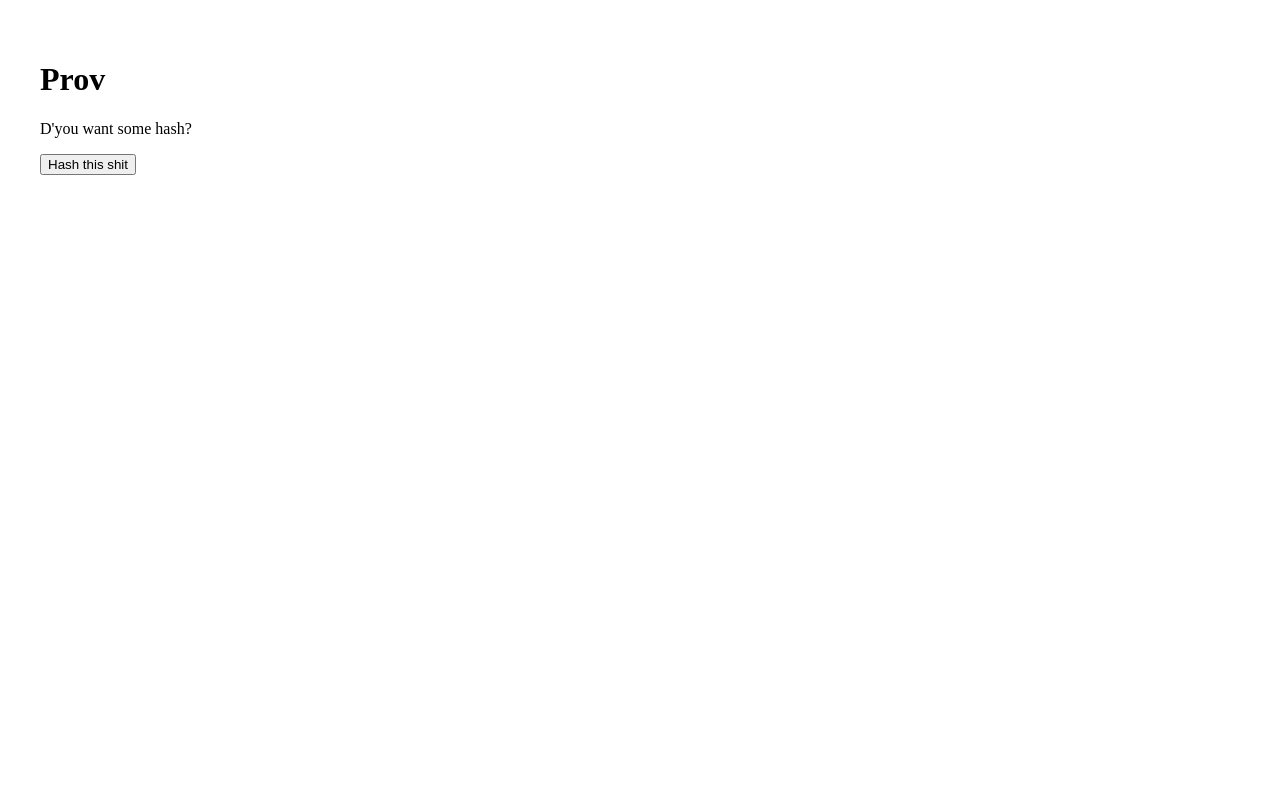
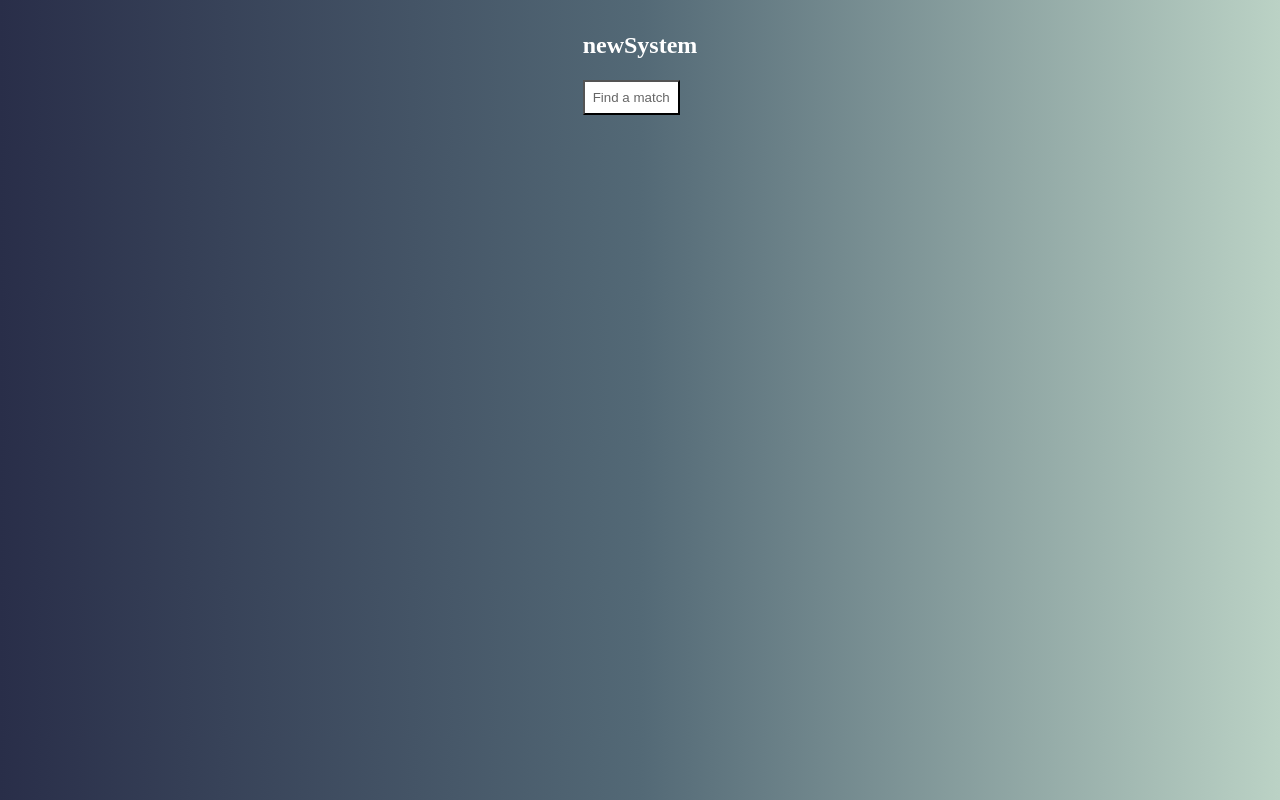
Before and after one commit to laura7s/prov, a browser extension: page extension/index.html in a window 1280 px wide. Drawn offline with Linux system fonts and the light colour scheme.

Commit message:
Add better styles

```diff
--- a/extension/index.html
+++ b/extension/index.html
@@ -5,19 +5,20 @@
   <meta charset="UTF-8">
   <meta name="viewport" content="width=device-width, initial-scale=1.0">
   <meta http-equiv="X-UA-Compatible" content="ie=edge">
-  <title>Prov</title>
+  <title>newSystem</title>
   <link href="styles.css" rel="stylesheet">
   <script type="module" src="index.js"></script>
 </head>
 
 <body>
   <div class="popup">
-    <h1>Prov</h1>
-    <p>D'you want some hash?</p>
-    <p id="target"></p>
+    <h2>newSystem</h2>
+    <h1 id="percentage"></h1>
+    <p id="loading"></p>
+    <p id="title"></p>
+    <p id="error"></p>
+    <button id="createHash">Find a match</button>
   </div>
-
-  <button id="createHash">Hash this shit</button>
 </body>
 
 </html>
--- a/extension/index.js
+++ b/extension/index.js
@@ -8,23 +8,28 @@ const printAsPrettyPercent = value => Math.round(value * 10000) / 100 + "%";
 
 document.addEventListener("DOMContentLoaded", function() {
   document.querySelector("#createHash").addEventListener("click", () => {
-    document.querySelector("#target").textContent = "Loading...";
+    document.querySelector("#loading").textContent = "Loading...";
 
     chrome.tabs.query({ active: true, currentWindow: true }, function(tabs) {
       var url = tabs[0].url;
       console.log("urL?", url);
 
       compareUrlToKnownArticles(url)
-        .then(({ maxValue, titleForMaxValue }) => {
-          document.querySelector("#target").textContent =
-            "Found max value: " +
-            printAsPrettyPercent(maxValue) +
-            " for article " +
-            titleForMaxValue;
-        })
-        .catch(error => {
-          document.querySelector("#target").textContent = error;
-        });
+        .then(displaySuccess)
+        .catch(displayError);
     });
   });
 });
+
+const displaySuccess = ({ maxValue, titleForMaxValue }) => {
+  document.querySelector("#createHash").remove();
+  document.querySelector("#loading").remove();
+  document.querySelector("#percentage").textContent = printAsPrettyPercent(
+    maxValue
+  );
+  document.querySelector("#title").textContent = "Reuters: " + titleForMaxValue;
+};
+
+const displayError = error => {
+  document.querySelector("#error").textContent = error;
+};
--- a/extension/styles.css
+++ b/extension/styles.css
@@ -1,4 +1,38 @@
 body {
+  display: flex;
+  flex-direction: column;
+  align-items: center;
   padding: 32px;
   min-width: 200px;
+  background: #bbd2c5; /* fallback for old browsers */
+  background: -webkit-linear-gradient(
+    to right,
+    #292e49,
+    #536976,
+    #bbd2c5
+  ); /* Chrome 10-25, Safari 5.1-6 */
+  background: linear-gradient(
+    to right,
+    #292e49,
+    #536976,
+    #bbd2c5
+  ); /* W3C, IE 10+/ Edge, Firefox 16+, Chrome 26+, Opera 12+, Safari 7+ */
+  color: white;
+  margin: 0;
 }
+
+h2 {
+  margin-top: 0;
+}
+
+button {
+  background-color: white;
+  color: #666;
+  padding: 8px;
+  box-shadow: none;
+  transition: box-shadow 200ms ease-in-out;
+}
+
+button:hover {
+  box-shadow: 0 19px 38px rgba(0, 0, 0, 0.3), 0 15px 12px rgba(0, 0, 0, 0.22);
+}
```
